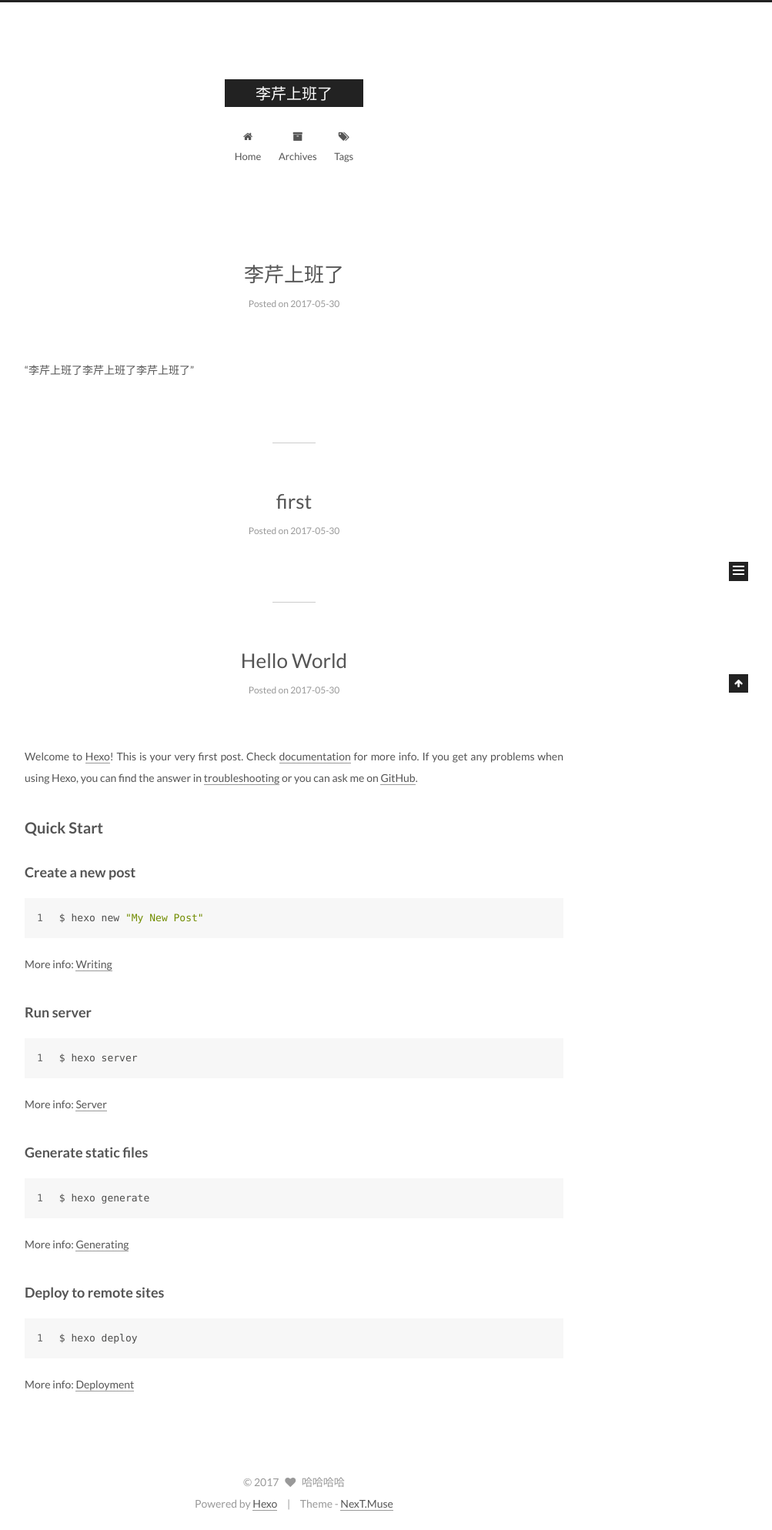
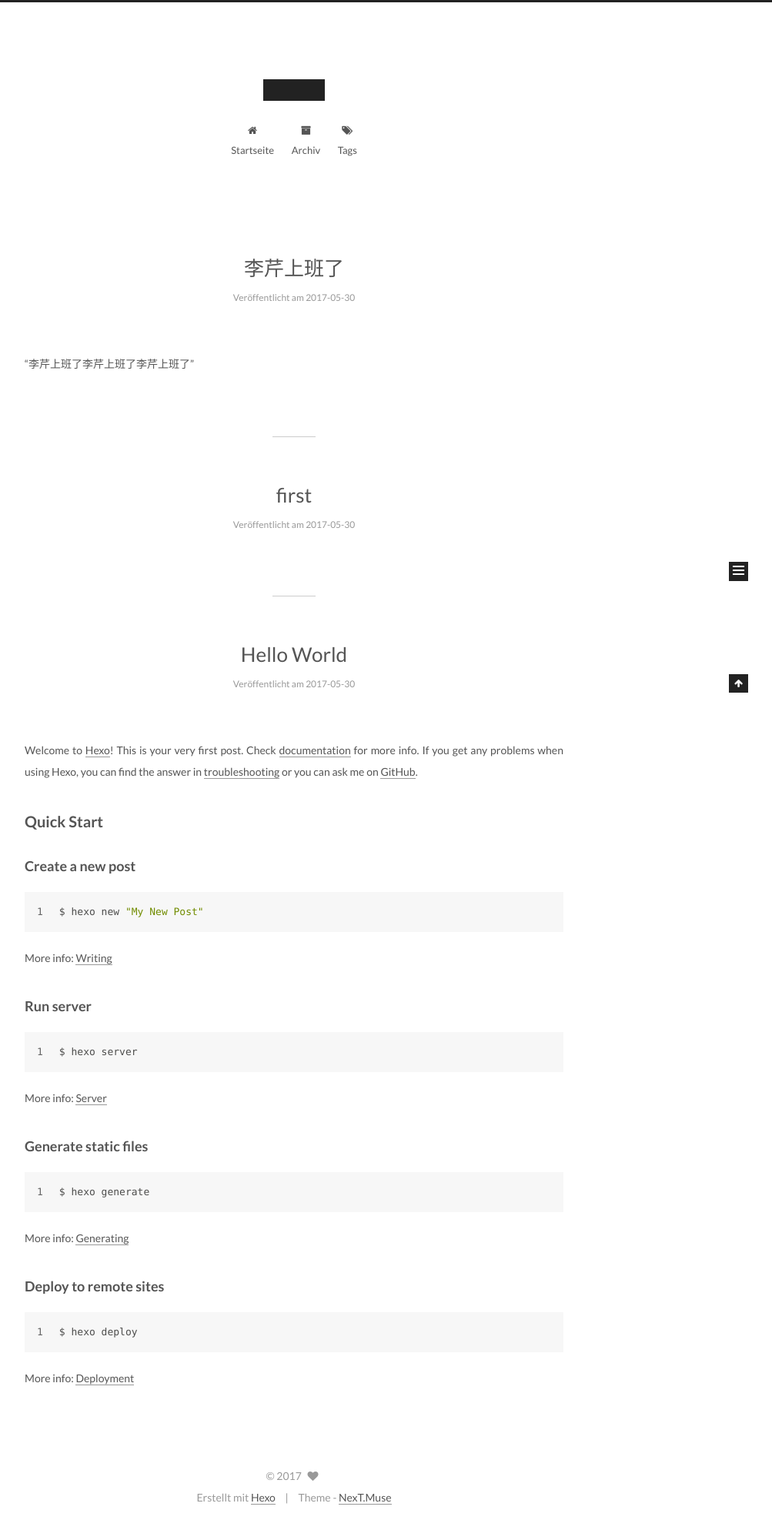
Before and after one commit to zoocc88/zoocc88.github.io, a plain HTML site: page index.html in a window 1280 px wide. Shown: the whole page at 77% size, without its empty margins (258-1261 px from the left). Drawn offline with Linux system fonts and the light colour scheme.

Commit message:
Site updated: 2017-06-03 11:34:20

```diff
--- a/index.html
+++ b/index.html
@@ -85,11 +85,11 @@
 
 
 <meta property="og:type" content="website">
-<meta property="og:title" content="李芹上班了">
+<meta property="og:title">
 <meta property="og:url" content="http://github.com/index.html">
-<meta property="og:site_name" content="李芹上班了">
+<meta property="og:site_name">
 <meta name="twitter:card" content="summary">
-<meta name="twitter:title" content="李芹上班了">
+<meta name="twitter:title">
 
 
 
@@ -107,7 +107,7 @@
   };
 </script>
 
-  <title> 李芹上班了 </title>
+  <title>  </title>
 </head>
 
 <body itemscope itemtype="http://schema.org/WebPage" lang="">
@@ -140,7 +140,7 @@
   <div class="custom-logo-site-title">
     <a href="/"  class="brand" rel="start">
       <span class="logo-line-before"><i></i></span>
-      <span class="site-title">李芹上班了</span>
+      <span class="site-title"></span>
       <span class="logo-line-after"><i></i></span>
     </a>
   </div>
@@ -167,7 +167,7 @@
 
               <i class="menu-item-icon fa fa-fw fa-home"></i> <br />
 
-            Home
+            Startseite
           </a>
         </li>
 
@@ -177,7 +177,7 @@
 
               <i class="menu-item-icon fa fa-fw fa-archive"></i> <br />
 
-            Archives
+            Archiv
           </a>
         </li>
 
@@ -243,7 +243,7 @@
             <span class="post-meta-item-icon">
               <i class="fa fa-calendar-o"></i>
             </span>
-            <span class="post-meta-item-text">Posted on</span>
+            <span class="post-meta-item-text">Veröffentlicht am</span>
             <time itemprop="dateCreated" datetime="2017-05-30T16:06:13+08:00" content="2017-05-30">
               2017-05-30
             </time>
@@ -337,7 +337,7 @@
             <span class="post-meta-item-icon">
               <i class="fa fa-calendar-o"></i>
             </span>
-            <span class="post-meta-item-text">Posted on</span>
+            <span class="post-meta-item-text">Veröffentlicht am</span>
             <time itemprop="dateCreated" datetime="2017-05-30T15:33:25+08:00" content="2017-05-30">
               2017-05-30
             </time>
@@ -430,7 +430,7 @@
             <span class="post-meta-item-icon">
               <i class="fa fa-calendar-o"></i>
             </span>
-            <span class="post-meta-item-text">Posted on</span>
+            <span class="post-meta-item-text">Veröffentlicht am</span>
             <time itemprop="dateCreated" datetime="2017-05-30T15:28:50+08:00" content="2017-05-30">
               2017-05-30
             </time>
@@ -532,15 +532,15 @@
         <div class="site-author motion-element" itemprop="author" itemscope itemtype="http://schema.org/Person">
           <img class="site-author-image" itemprop="image"
                src="/images/avatar.gif"
-               alt="哈哈哈哈" />
-          <p class="site-author-name" itemprop="name">哈哈哈哈</p>
+               alt="" />
+          <p class="site-author-name" itemprop="name"></p>
           <p class="site-description motion-element" itemprop="description"></p>
         </div>
         <nav class="site-state motion-element">
           <div class="site-state-item site-state-posts">
             <a href="/archives">
               <span class="site-state-item-count">3</span>
-              <span class="site-state-item-name">posts</span>
+              <span class="site-state-item-name">Artikel</span>
             </a>
           </div>
 
@@ -550,7 +550,7 @@
             <div class="site-state-item site-state-tags">
               <a href="/tags">
                 <span class="site-state-item-count">1</span>
-                <span class="site-state-item-name">tags</span>
+                <span class="site-state-item-name">Tags</span>
               </a>
             </div>
 
@@ -590,11 +590,11 @@
   <span class="with-love">
     <i class="fa fa-heart"></i>
   </span>
-  <span class="author" itemprop="copyrightHolder">哈哈哈哈</span>
+  <span class="author" itemprop="copyrightHolder"></span>
 </div>
 
 <div class="powered-by">
-  Powered by <a class="theme-link" href="http://hexo.io">Hexo</a>
+  Erstellt mit  <a class="theme-link" href="http://hexo.io">Hexo</a>
 </div>
 
 <div class="theme-info">
```
Also changed, not shown: 2017/05/30/first/index.html (+15 -15 lines), 2017/05/30/hello-world/index.html (+14 -14 lines), 2017/05/30/李芹上班了/index.html (+15 -15 lines), archives/2017/05/index.html (+14 -14 lines), archives/2017/index.html (+14 -14 lines), archives/index.html (+14 -14 lines), tags/李芹上班了/index.html (+13 -13 lines).
